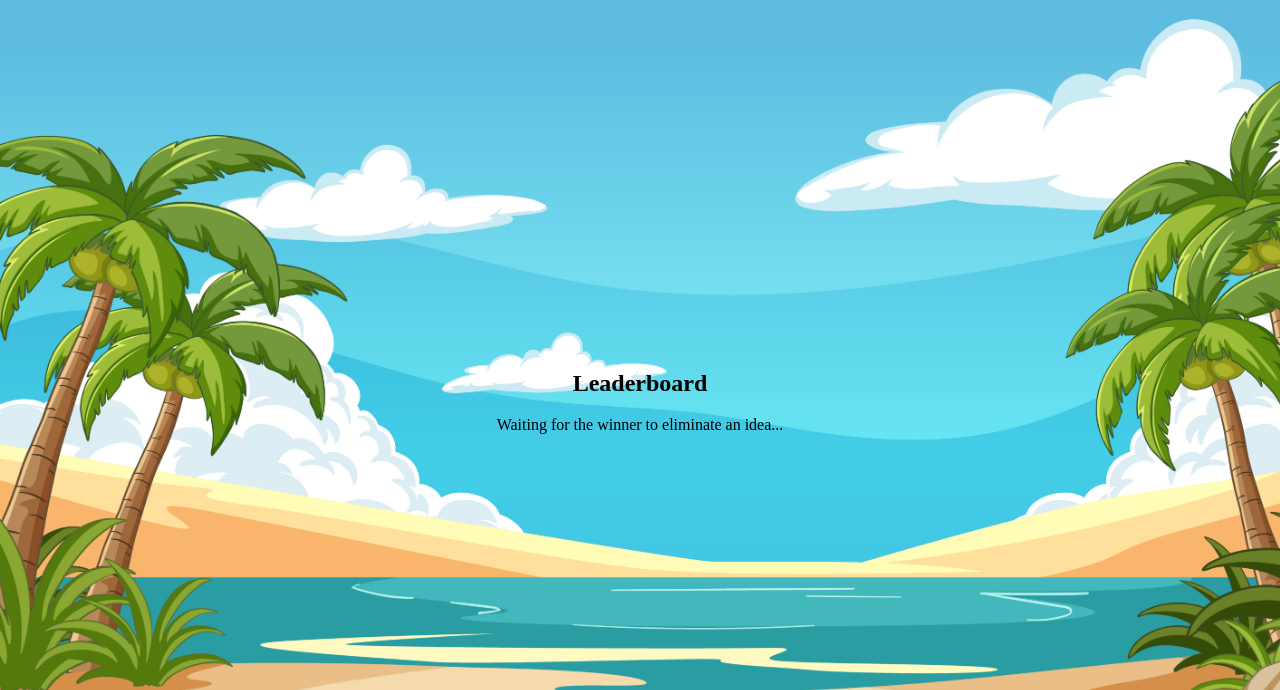
After one commit to fgeo0003/buddybattle, a Flask app: template templates/leaderboard.html in a window 1280 px wide. The commit adds this page. Shown: the top 690 px of the page. Run offline with Flask 3, Linux system fonts and the light colour scheme; the template is opened without the code that fills it, so the values that code supplies are empty; some libraries are stand-ins or nearby versions; some web fonts are replaced.

Commit message:
updated working leaderboard

```diff
--- /dev/null
+++ b/templates/leaderboard.html
@@ -0,0 +1,48 @@
+{% extends 'base.html' %}
+{% block content %}
+<div class="leaderboard-container">
+    <h2>Leaderboard</h2>
+    <ul>
+        {% for player, score in scores.items() %}
+        <li>{{ player }}: {{ score }} points</li>
+        {% endfor %}
+    </ul>
+
+    <!-- Display elimination message -->
+    <div id="elimination-message" class="elimination-message">
+        {% if elimination_message %}
+        <p>{{ elimination_message }}</p>
+        {% endif %}
+    </div>
+
+    {% if is_winner %}
+    <div class="eliminate-idea">
+        <h3>You are the winner! Eliminate an idea:</h3>
+        <ul>
+            {% for message in rooms[room]["messages"] %}
+            <li>
+                {{ message.message }} (submitted by {{ message.name }})
+                <button onclick="eliminateIdea({{ loop.index0 }})">Eliminate</button>
+            </li>
+            {% endfor %}
+        </ul>
+    </div>
+    {% else %}
+    <p>Waiting for the winner to eliminate an idea...</p>
+    {% endif %}
+</div>
+
+<script type="text/javascript">
+    var socketio = io();
+
+    function eliminateIdea(index) {
+        socketio.emit("eliminate_idea", { idea_index: index });
+    }
+
+    // Handle the elimination message
+    socketio.on("idea_eliminated", (data) => {
+        const eliminationMessage = document.getElementById("elimination-message");
+        eliminationMessage.innerHTML = `<p>The idea "${data.eliminated_idea}" has been eliminated by ${data.winning_player}.</p>`;
+    });
+</script>
+{% endblock %}
```
Also changed, not shown: app.py (line endings or trailing spaces), static/css/style.css (line endings or trailing spaces), static/js/timer.js (line endings or trailing spaces), templates/game.html (line endings or trailing spaces).
